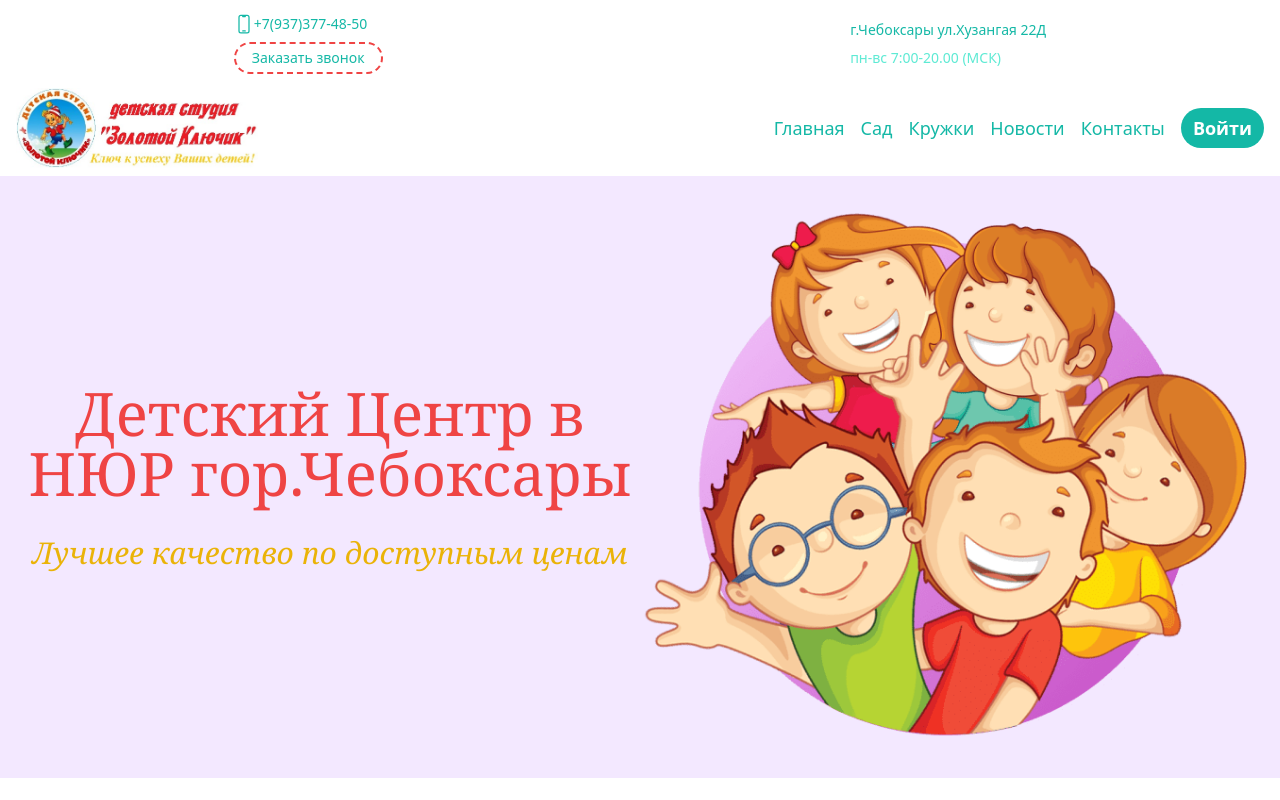
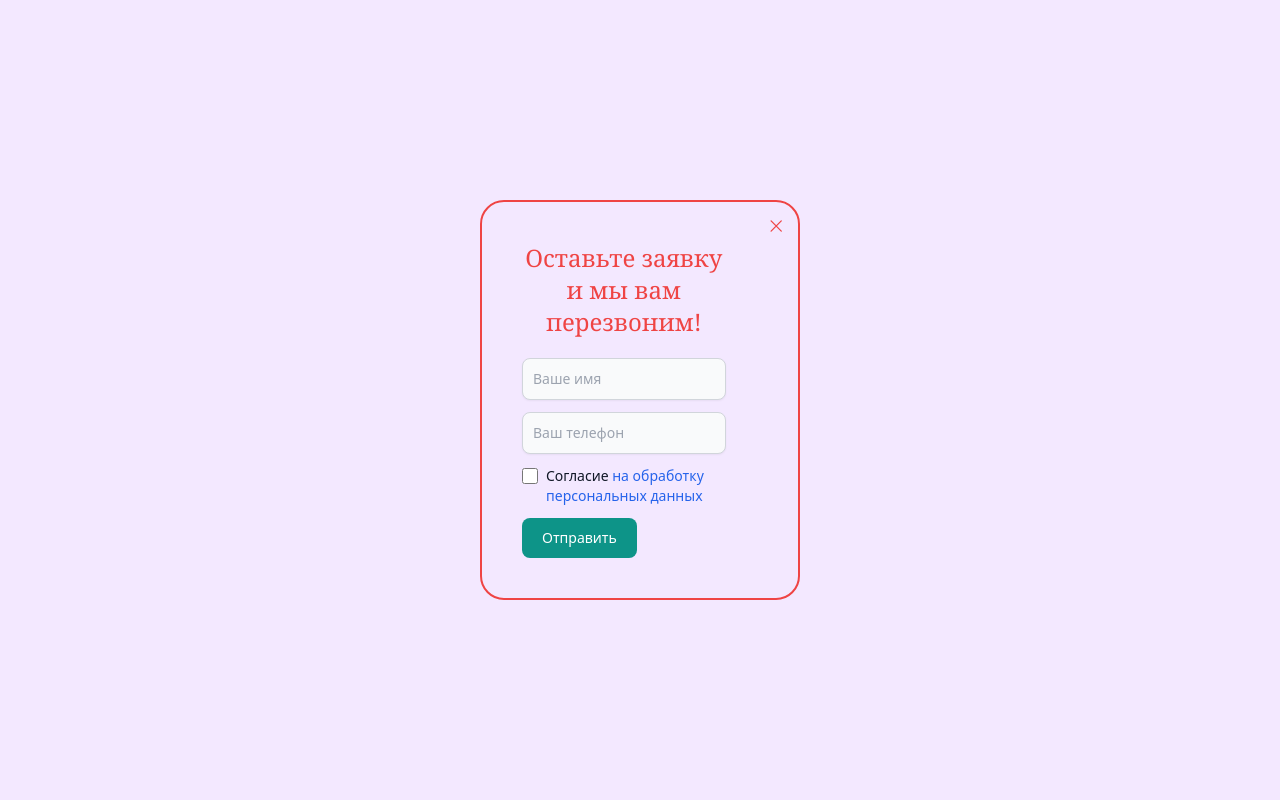
Before and after one commit to dcontm/gold-key-nuxt, a Nuxt app: page / in a window 1280 px wide. Both pictures are taken after a click on the button "Заказать звонок". Shown: the top 800 px of the page. Built offline with nearby package versions, Linux system fonts and the light colour scheme.

Commit message:
add requestForm

```diff
--- a/components/Banner.vue
+++ b/components/Banner.vue
@@ -1,4 +1,5 @@
 <template>
+  <div class="relative">
     <div class="max-w-7xl h-20 justify-around items-center font-sans text-teal-500 text-xs flex md:text-sm">
       <div>
         <div class="flex py-2">
@@ -7,17 +8,49 @@
           </svg>
           <a href="tel:8-937-377-58-50">+7(937)377-48-50</a>
         </div>
-      <button class="border-red-500 border-dashed border-2 rounded-full hover:border-solid px-4 py-1 ">Заказать звонок</button>
+        <button @click="getRequestForm" class="border-red-500 border-dashed border-2 rounded-full hover:border-solid px-4 py-1">Заказать звонок</button>
       </div>
       <div>
         <p class="py-2">г.Чебоксары ул.Хузангая 22Д </p>
         <p class="text-teal-300">пн-вс 7:00-20.00 (МСК) </p>
       </div>
     </div>
+
+    <div v-if="requestFormWidget" class="w-full h-screen bg-purple-100 z-[999999] absolute -mt-[80px] flex items-center justify-center">
+      <div class="w-80 flex border-2 border-red-500 rounded-3xl">
+        <div class="m-10">
+          <p class="text-2xl text-center text-red-500 font-serif mb-5">Оставьте заявку и мы вам перезвоним!</p>
+          <request-form/>
+        </div>
+        <svg @click="getRequestForm" xmlns="http://www.w3.org/2000/svg" fill="none" viewBox="0 0 24 24" stroke-width="1.5" stroke="currentColor" class="w-12 h-12 text-red-500 text-bold mr-3">
+          <path stroke-linecap="round" stroke-linejoin="round" d="M6 18L18 6M6 6l12 12" />
+        </svg>
+      </div>
+    </div>
+  </div>
 </template>
 
 <script>
+import RequestForm from './RequestForm.vue'
+
 export default {
+
+  components: {
+    RequestForm
+  },
+
+  data() {
+    return {
+      requestFormWidget: false
+    }
+  },
+
+  methods: {
+    getRequestForm() {
+      this.requestFormWidget = !this.requestFormWidget
+
+    }
+  }
 
 }
 </script>
```
Lines whose indentation alone changed are shown as unchanged.
